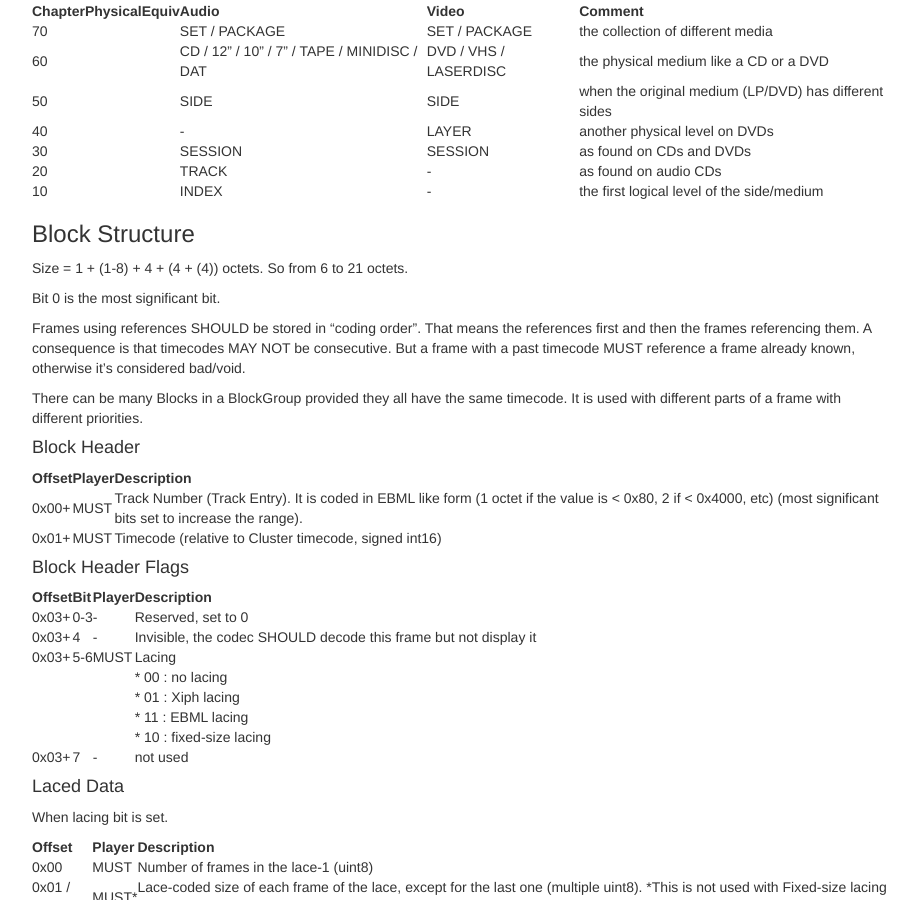
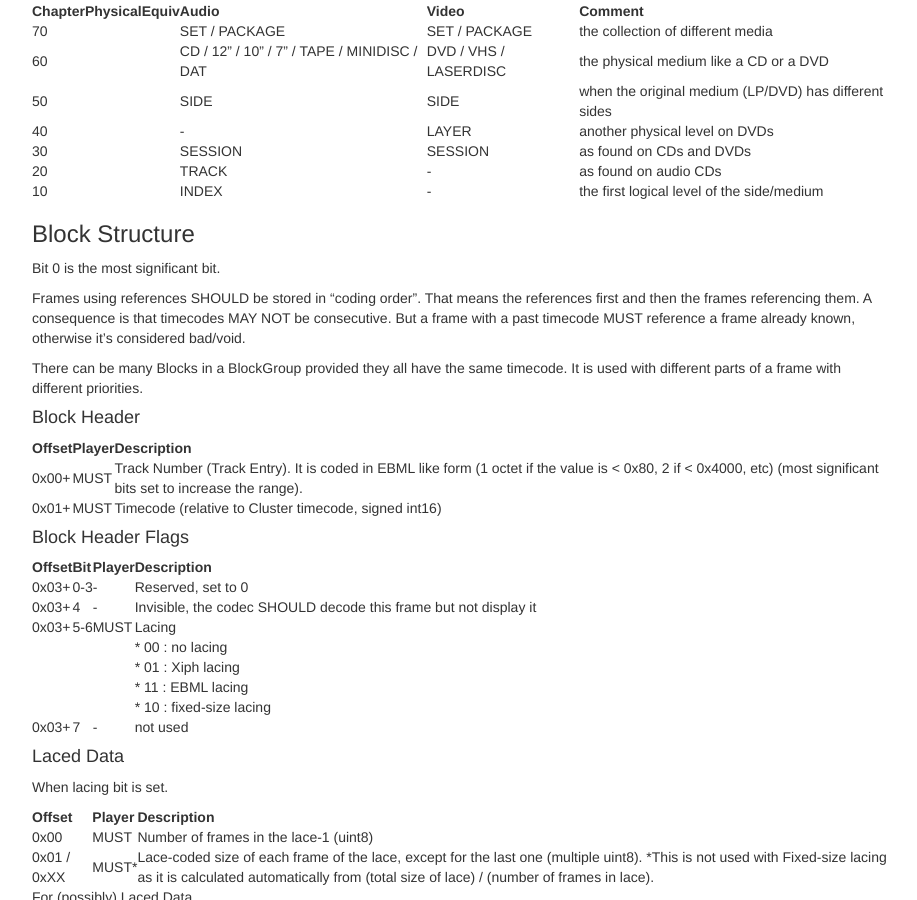
Before and after one commit to ietf-wg-cellar/matroska-specification, a Jekyll site: the page built from index_matroska.md, in a window 1280 px wide and 900 px high, scrolled down 2327 px. Shown: the whole window, without its empty margins (273-1190 px from the left). Built offline with Jekyll 4.4.1, drawn with Linux system fonts in a browser that asks for light colours; some of the changed text lies outside the part shown.

Commit message:
remove incorrect/confusing size calculation for Block/SimpleBlock elements
Fixes #213.

```diff
--- a/index_matroska.md
+++ b/index_matroska.md
@@ -137,8 +137,6 @@
 
 ### Block Structure
 
-Size = 1 + (1-8) + 4 + (4 + (4)) octets. So from 6 to 21 octets.
-
 Bit 0 is the most significant bit.
 
 Frames using references SHOULD be stored in "coding order". That means the references first and then the frames referencing them. A consequence is that timecodes MAY NOT be consecutive. But a frame with a past timecode MUST reference a frame already known, otherwise it's considered bad/void.
@@ -237,8 +235,6 @@
 
 The `SimpleBlock` is inspired by the [Block structure](#block-structure). The main differences are the added Keyframe flag and Discardable flag. Otherwise everything is the same.
 
-Size = 1 + (1-8) + 4 + (4 + (4)) octets. So from 6 to 21 octets.
-
 Bit 0 is the most significant bit.
 
 Frames using references SHOULD be stored in "coding order". That means the references first and then the frames referencing them. A consequence is that timecodes MAY NOT be consecutive. But a frame with a past timecode MUST reference a frame already known, otherwise it's considered bad/void.
```
